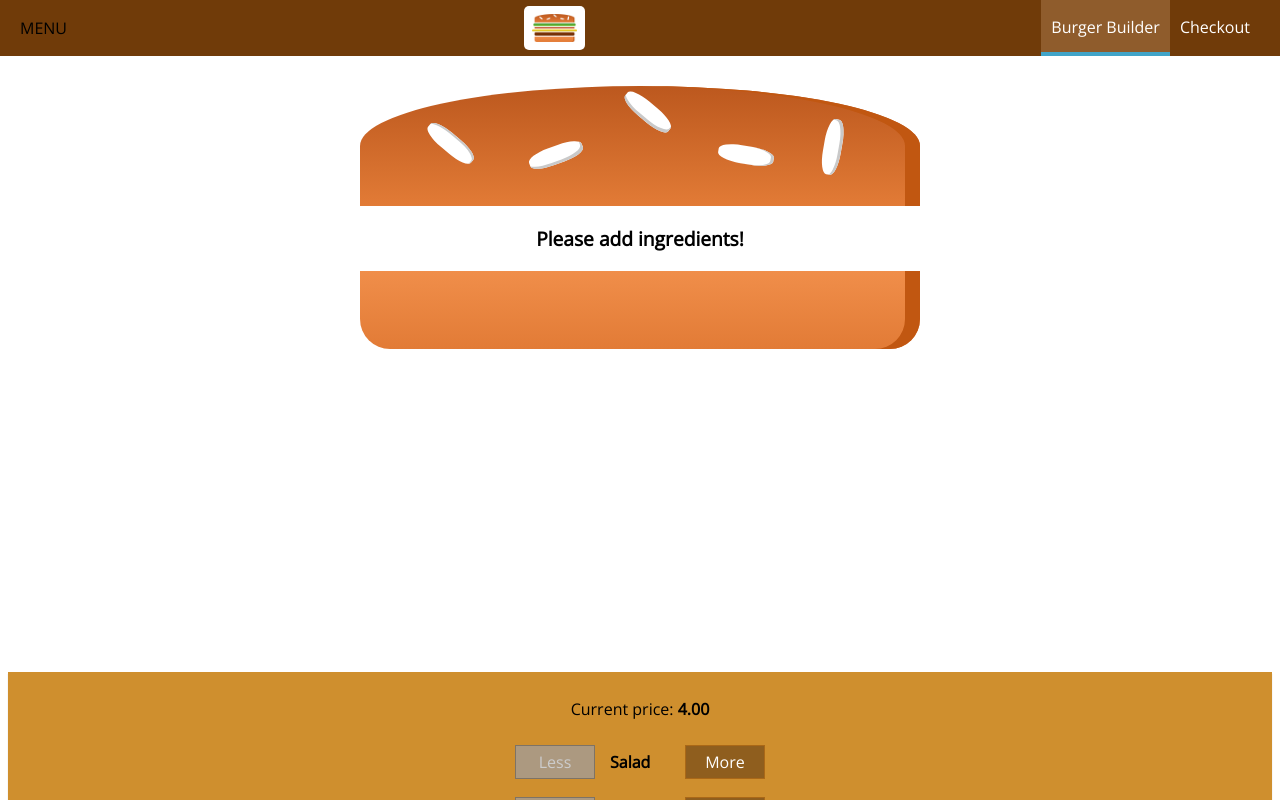
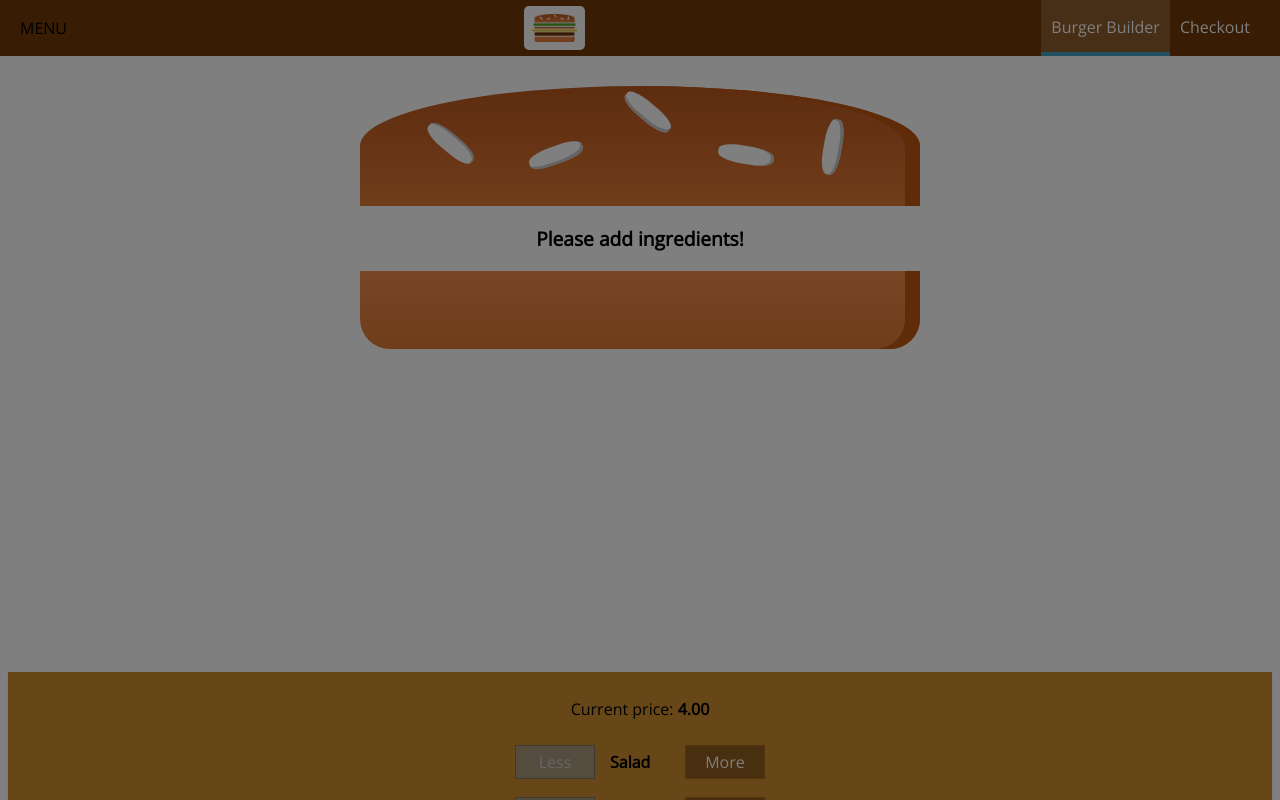
Before and after one commit to andferrario/burger-maker, a React app: page / in a window 1280 px wide. Shown: the top 800 px of the page. Built offline with nearby package versions, Linux system fonts and the light colour scheme.

Commit message:
toggle sidedrawer on and off

```diff
--- a/src/components/Layout/Layout.tsx
+++ b/src/components/Layout/Layout.tsx
@@ -1,12 +1,20 @@
-import React from 'react';
+import React, { useState } from 'react';
 import '../../styles/Layout.css';
 import { Toolbar } from '../Navigation/Toolbar/Toolbar';
 import { SideDrawer } from '../Navigation/SideDrawer/SideDrawer';
 
-export const Layout: React.FC = ({ children }) => (
-  <>
-    <SideDrawer />
-    <Toolbar />
-    <main className="content">{children}</main>
-  </>
-);
+export const Layout: React.FC = ({ children }) => {
+  const [showSideDrawer, setShowSideDrawer] = useState(true);
+
+  const sideDrawerToggleHandler = () => {
+    setShowSideDrawer(!showSideDrawer);
+  };
+
+  return (
+    <>
+      <SideDrawer show={showSideDrawer} clicked={sideDrawerToggleHandler} />
+      <Toolbar clicked={sideDrawerToggleHandler} />
+      <main className="content">{children}</main>
+    </>
+  );
+};
--- a/src/components/Navigation/SideDrawer/SideDrawer.tsx
+++ b/src/components/Navigation/SideDrawer/SideDrawer.tsx
@@ -2,10 +2,22 @@ import React from 'react';
 import { Logo } from '../../Logo/Logo';
 import { NavigationItems } from '../NavigationItems/NavigationsItems';
 import '../../../styles/SideDrawer.css';
+import { Backdrop } from '../../UI/Backdrop/Backdrop';
 
-export const SideDrawer: React.FC = () => {
+interface SideDrawerProps {
+  show: boolean;
+  clicked: () => void;
+}
+
+export const SideDrawer: React.FC<SideDrawerProps> = ({ show, clicked }) => {
+  let attachedClass = ['side-drawer', 'close'];
+  if (show) {
+    attachedClass = ['side-drawer', 'open'];
+  }
+
   return (
-    <div className="side-drawer">
+    <>
+      <div className={attachedClass.join(' ')}>
         <div className="logo-mobile">
           <Logo />
         </div>
@@ -13,5 +25,7 @@ export const SideDrawer: React.FC = () => {
           <NavigationItems />
         </nav>
       </div>
+      <Backdrop show={show} clicked={clicked} />
+    </>
   );
 };
--- a/src/components/Navigation/Toolbar/Toolbar.tsx
+++ b/src/components/Navigation/Toolbar/Toolbar.tsx
@@ -3,9 +3,13 @@ import '../../../styles/Toolbar.css';
 import { Logo } from '../../Logo/Logo';
 import { NavigationItems } from '../NavigationItems/NavigationsItems';
 
-export const Toolbar: React.FC = () => (
+interface ToolbarProps {
+  clicked: () => void;
+}
+
+export const Toolbar: React.FC<ToolbarProps> = ({ clicked }) => (
   <header className="toolbar">
-    <div>MENU</div>
+    <div onClick={clicked}>MENU</div>
     <div className="logo-desktop">
       <Logo />
     </div>
```
Lines whose indentation alone changed are shown as unchanged.
